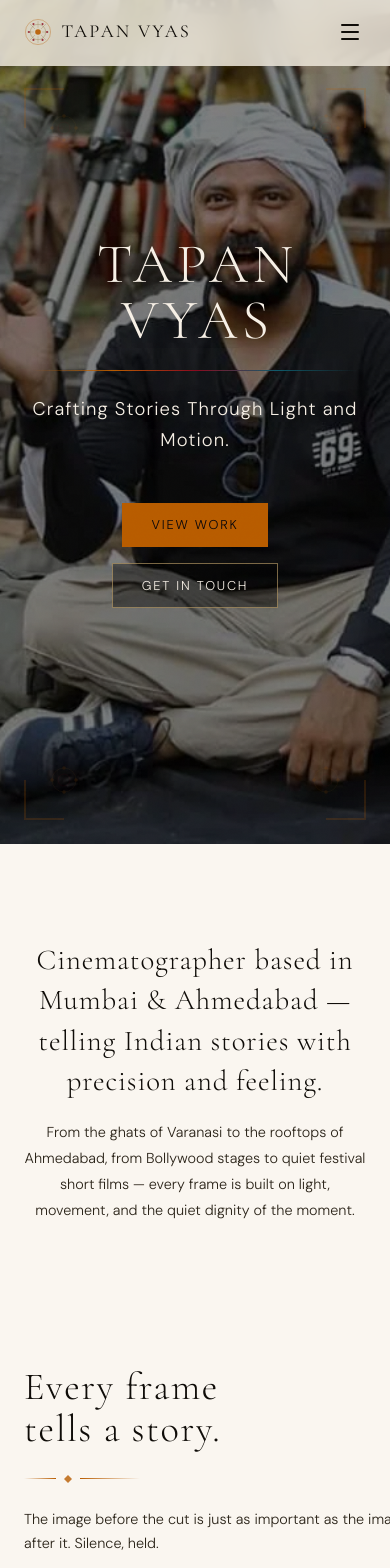
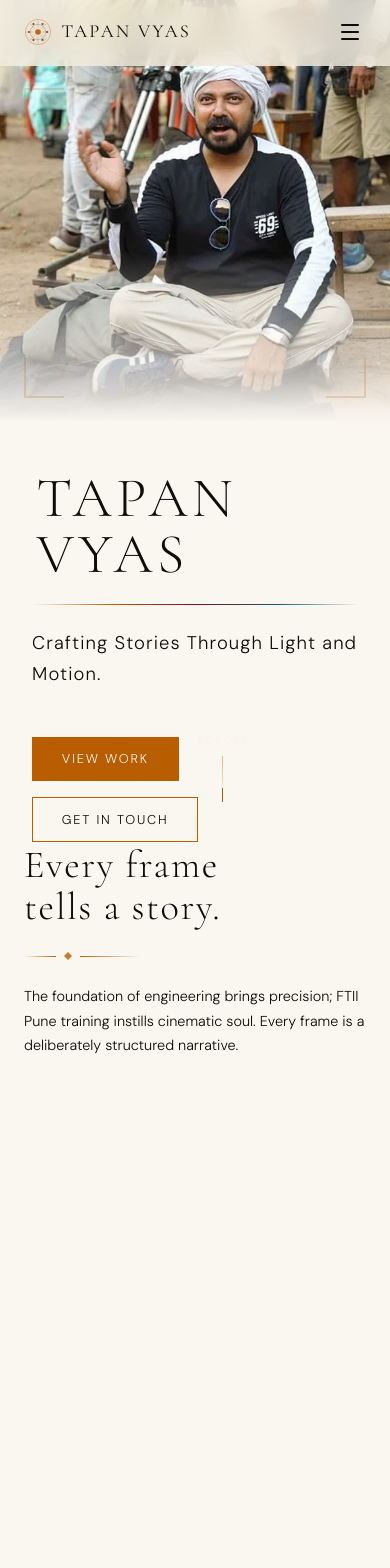
Before and after one commit to VP1107/cinematographer, a React (Vite) app: page / in a window 390 px wide. Shown: the top 1568 px of the page. Built offline with nearby package versions, Linux system fonts and the light colour scheme; a web font is replaced by a local one.

Commit message:
Added introduction video

```diff
--- a/index.html
+++ b/index.html
@@ -58,9 +58,7 @@
     </noscript>
 
     <!-- ── Performance Optimizations ── -->
-
-
-    <!-- ── Inline critical CSS — prevent FOUC on first paint ── -->
+    <link rel="preload" as="image" href="/image.webp" />    <!-- ── Inline critical CSS — prevent FOUC on first paint ── -->
     <style>
       /* Ensure body background is set immediately — no white flash */
       *, *::before, *::after { box-sizing: border-box; margin: 0; padding: 0; }
--- a/src/components/sections/HeroSection.jsx
+++ b/src/components/sections/HeroSection.jsx
@@ -129,6 +129,79 @@ export default function HeroSection({
 
   return (
     <section className="hero-section" aria-label="Hero">
+      {/* ── Left Content (Text & Buttons) ── */}
+      <div className="hero-content">
+        <div className="hero-text-wrapper">
+          {/* Name */}
+          <div style={{ overflow: 'hidden' }}>
+            <motion.h1
+              initial={{ opacity: 0, y: 30 }}
+              animate={{ opacity: 1, y: 0 }}
+              transition={{ delay: 0, duration: 0.8, ease: [0.16, 1, 0.3, 1] }}
+              className="hero-title"
+            >
+              {name}
+            </motion.h1>
+          </div>
+
+          {/* Saffron → crimson → teal gradient rule */}
+          <motion.div
+            initial={{ scaleX: 0, opacity: 0 }}
+            animate={{ scaleX: 1, opacity: 1 }}
+            transition={{ delay: 0.3, duration: 0.8, ease: [0.16, 1, 0.3, 1] }}
+            className="hero-divider"
+            aria-hidden="true"
+          />
+
+          {/* Tagline */}
+          <motion.p
+            initial={{ opacity: 0, y: 16 }}
+            animate={{ opacity: 1, y: 0 }}
+            transition={{ delay: 0.4, duration: 0.8, ease: [0.22, 1, 0.36, 1] }}
+            className="hero-tagline"
+          >
+            {tagline}
+          </motion.p>
+
+          {/* CTA buttons */}
+          <motion.div
+            initial={{ opacity: 0, y: 12 }}
+            animate={{ opacity: 1, y: 0 }}
+            transition={{ delay: 0.6, duration: 0.7, ease: [0.22, 1, 0.36, 1] }}
+            className="hero-buttons"
+          >
+            <Link
+              to="/portfolio"
+              className="btn-primary"
+              onMouseEnter={(e) => {
+                e.currentTarget.style.background = 'var(--saffron-dim)';
+                e.currentTarget.style.color = 'var(--white)';
+              }}
+              onMouseLeave={(e) => {
+                e.currentTarget.style.background = 'var(--saffron)';
+                e.currentTarget.style.color = 'var(--black)';
+              }}
+            >
+              View Work
+            </Link>
+            <Link
+              to="/contact"
+              className="btn-secondary"
+              onMouseEnter={(e) => {
+                e.currentTarget.style.background = 'var(--black)';
+                e.currentTarget.style.color = 'var(--white)';
+              }}
+              onMouseLeave={(e) => {
+                e.currentTarget.style.background = 'transparent';
+                e.currentTarget.style.color = 'var(--white)';
+              }}
+            >
+              Get in Touch
+            </Link>
+          </motion.div>
+        </div>
+      </div>
+
       {/* ── Right Media (Video/Image) ── */}
       <div className="hero-media">
         <div className="hero-media-inner">
@@ -187,78 +260,7 @@ export default function HeroSection({
         </div>
       </div>
 
-      {/* ── Left Content (Text & Buttons) ── */}
-      <div className="hero-content">
-        <div className="hero-text-wrapper">
-          {/* Name */}
-          <div style={{ overflow: 'hidden' }}>
-            <motion.h1
-              initial={{ opacity: 0, y: 60 }}
-              animate={{ opacity: 1, y: 0 }}
-              transition={{ delay: 0.5, duration: 1, ease: [0.16, 1, 0.3, 1] }}
-              className="hero-title"
-            >
-              {name}
-            </motion.h1>
-          </div>
 
-          {/* Saffron → crimson → teal gradient rule */}
-          <motion.div
-            initial={{ scaleX: 0, opacity: 0 }}
-            animate={{ scaleX: 1, opacity: 1 }}
-            transition={{ delay: 1.1, duration: 0.9, ease: [0.16, 1, 0.3, 1] }}
-            className="hero-divider"
-            aria-hidden="true"
-          />
-
-          {/* Tagline */}
-          <motion.p
-            initial={{ opacity: 0, y: 16 }}
-            animate={{ opacity: 1, y: 0 }}
-            transition={{ delay: 1.3, duration: 0.8, ease: [0.22, 1, 0.36, 1] }}
-            className="hero-tagline"
-          >
-            {tagline}
-          </motion.p>
-
-          {/* CTA buttons */}
-          <motion.div
-            initial={{ opacity: 0, y: 12 }}
-            animate={{ opacity: 1, y: 0 }}
-            transition={{ delay: 1.9, duration: 0.7, ease: [0.22, 1, 0.36, 1] }}
-            className="hero-buttons"
-          >
-            <Link
-              to="/portfolio"
-              className="btn-primary"
-              onMouseEnter={(e) => {
-                e.currentTarget.style.background = 'var(--saffron-dim)';
-                e.currentTarget.style.color = '#f7f0e6';
-              }}
-              onMouseLeave={(e) => {
-                e.currentTarget.style.background = 'var(--saffron)';
-                e.currentTarget.style.color = '#06050a';
-              }}
-            >
-              View Work
-            </Link>
-            <Link
-              to="/contact"
-              className="btn-secondary"
-              onMouseEnter={(e) => {
-                e.currentTarget.style.borderColor = 'var(--gold)';
-                e.currentTarget.style.color = 'var(--gold-light)';
-              }}
-              onMouseLeave={(e) => {
-                e.currentTarget.style.borderColor = 'rgba(200,169,110,0.45)';
-                e.currentTarget.style.color = '#f7f0e6';
-              }}
-            >
-              Get in Touch
-            </Link>
-          </motion.div>
-        </div>
-      </div>
 
       {/* ── Scroll indicator ── */}
       <ScrollIndicator />
@@ -270,9 +272,8 @@ export default function HeroSection({
           width: 100%;
           height: 100dvh;
           min-height: 560px;
-          display: flex;
-          align-items: center;
-          justify-content: center;
+          display: grid;
+          grid-template-columns: 1fr 1fr;
           background: var(--black);
           overflow: hidden;
         }
@@ -282,22 +283,23 @@ export default function HeroSection({
           z-index: 3;
           display: flex;
           align-items: center;
-          justify-content: center;
-          text-align: center;
+          justify-content: flex-start;
+          text-align: left;
           width: 100%;
-          padding: var(--space-8);
+          padding: clamp(2rem, 5vw, 6rem);
         }
 
         .hero-text-wrapper {
-          max-width: 800px;
+          max-width: 600px;
           display: flex;
           flex-direction: column;
-          align-items: center;
+          align-items: flex-start;
         }
 
         .hero-media {
-          position: absolute;
-          inset: 0;
+          position: relative;
+          width: 100%;
+          height: 100%;
           z-index: 1;
         }
 
@@ -310,7 +312,7 @@ export default function HeroSection({
         .hero-media-gradient {
           position: absolute;
           inset: 0;
-          background: rgba(0, 0, 0, 0.5); /* Contrast overlay */
+          background: linear-gradient(90deg, var(--black) 0%, transparent 40%);
           z-index: 1;
         }
 
@@ -330,9 +332,8 @@ export default function HeroSection({
           letter-spacing: 0.08em;
           text-transform: uppercase;
           line-height: 1;
-          color: #f7f0e6;
+          color: var(--white);
           padding-left: 0.08em;
-          text-shadow: 0 2px 40px rgba(0,0,0,0.5);
         }
 
         .hero-divider {
@@ -349,9 +350,8 @@ export default function HeroSection({
           font-size: var(--text-lg);
           font-weight: 300;
           letter-spacing: 0.06em;
-          color: #f7f0e6;
+          color: var(--white);
           margin-bottom: 0.4rem;
-          text-shadow: 0 1px 15px rgba(0,0,0,0.8);
         }
 
         .hero-tagline-hindi {
@@ -366,7 +366,7 @@ export default function HeroSection({
           margin-top: 2.5rem;
           display: flex;
           gap: 1rem;
-          justify-content: center;
+          justify-content: flex-start;
           flex-wrap: wrap;
         }
 
@@ -375,7 +375,7 @@ export default function HeroSection({
           font-size: var(--text-sm);
           letter-spacing: 0.14em;
           text-transform: uppercase;
-          color: #06050a;
+          color: var(--black);
           background: var(--saffron);
           border: 1px solid var(--saffron);
           padding: 0.65rem 1.8rem;
@@ -388,16 +388,35 @@ export default function HeroSection({
           font-size: var(--text-sm);
           letter-spacing: 0.14em;
           text-transform: uppercase;
-          color: #f7f0e6;
-          background: rgba(0, 0, 0, 0.4);
-          border: 1px solid rgba(200,169,110,0.6);
+          color: var(--white);
+          background: transparent;
+          border: 1px solid var(--saffron);
           padding: 0.65rem 1.8rem;
           text-decoration: none;
           transition: border-color 220ms ease, color 220ms ease, background 220ms ease;
         }
 
         .btn-secondary:hover {
-          background: rgba(0, 0, 0, 0.8);
+          background: var(--black);
+          color: var(--white);
+        }
+
+        @media (max-width: 768px) {
+          .hero-section {
+            grid-template-columns: 1fr;
+            grid-template-rows: 50vh 50vh;
+          }
+          .hero-content {
+            align-items: flex-start;
+            padding-top: 3rem;
+            order: 2;
+          }
+          .hero-media {
+            order: 1;
+          }
+          .hero-media-gradient {
+            background: linear-gradient(0deg, var(--black) 0%, transparent 40%);
+          }
         }
       `}</style>
     </section>
--- a/src/components/sections/StorytellingSection.jsx
+++ b/src/components/sections/StorytellingSection.jsx
@@ -22,23 +22,23 @@ const PANELS = [
     id: 'p1',
 
     english: 'Every frame\ntells a story.',
-    sub: 'The image before the cut is just as important as the image after it. Silence, held.',
+    sub: 'The foundation of engineering brings precision; FTII Pune training instills cinematic soul. Every frame is a deliberately structured narrative.',
     accent: 'var(--saffron)',
-    thumbnailUrl: './assets/every_frame_story.webp',
+    imageUrl: './assets/every_frame_story.webp',
   },
   {
     id: 'p2',
     english: 'Emotion through\nlighting.',
-    sub: 'A single shaft of afternoon light through a Rajasthani jharokha says more than dialogue.',
+    sub: 'Light doesn\'t just illuminate—it speaks. Whether it\'s the golden warmth in Love Ni Bhavai or the stark contrasts of Mijaaj, lighting shapes the psychological landscape of the scene.',
     accent: 'var(--crimson)',
-    images: ['./assets/emotion_lighting.webp', './assets/movement_cinema.webp'],
+    imageUrl: './assets/tapanvyas panel2.jpeg',
   },
   {
     id: 'p3',
     english: 'Movement through\ncinema.',
-    sub: 'The camera is not an observer — it is a participant. Every move has intention.',
+    sub: 'The camera is not an observer — it is a participant. Transitioning smoothly between raw realism and stylized elegance, every move has intention.',
     accent: 'var(--teal-light)',
-    isVideo: true,
+    imageUrl: './assets/tpanvyas panel 3.jpeg',
   },
 ];
 
@@ -60,7 +60,7 @@ export default function StorytellingSection() {
         scrollTrigger: {
           trigger: sectionRef.current,
           start: 'top top',
-          end: () => `+=${window.innerHeight * 2.5}`,
+          end: () => `+=${window.innerHeight * 3}`,
           scrub: 1,
           pin: true,
           anticipatePin: 1,
@@ -126,7 +126,7 @@ export default function StorytellingSection() {
             key={panel.id}
             ref={(el) => (panelRefs.current[i] = el)}
             style={{
-              width: panel.id === 'p2' ? '85vw' : '100vw',
+              width: '100vw',
               height: '100%',
               display: 'grid',
               gridTemplateColumns: '1fr 1fr',
@@ -192,7 +192,7 @@ export default function StorytellingSection() {
                   fontFamily: 'var(--font-body)',
                   fontSize: 'clamp(0.9rem, 1.4vw, 1rem)',
                   fontWeight: 300,
-                  color: 'var(--white-dim)',
+                  color: 'var(--white)',
                   lineHeight: 1.7,
                   maxWidth: '42ch',
                 }}
@@ -206,39 +206,16 @@ export default function StorytellingSection() {
             {/* Right: video or images */}
             <div
               className="panel-media"
-              style={{ height: 'clamp(240px, 50vh, 520px)' }}
+              style={{ height: '70vh', minHeight: '400px', width: '100%' }}
             >
-              {panel.isVideo ? (
-                <div style={{ position: 'relative', width: '100%', height: '100%', background: 'var(--gray-dark)' }}>
-                  <iframe
-                    src="https://player.vimeo.com/video/1193650792?context=Vimeo%5CController%5CApi%5CResources%5CVideoController.&h=5de6bdb106&s=13d152f15880ed6aa35bd22989283e93b3b9deaa_1779311419&title=0&byline=0&portrait=0&dnt=1"
-                    style={{ position: 'absolute', top: 0, left: 0, width: '100%', height: '100%' }}
-                    frameBorder="0"
-                    allow="autoplay; fullscreen"
-                  ></iframe>
-                </div>
-              ) : panel.images ? (
-                <div style={{ display: 'flex', gap: '1rem', height: '100%', alignItems: 'center', justifyContent: 'center' }}>
+              {panel.imageUrl && (
+                <div style={{ display: 'flex', width: '100%', height: '100%', alignItems: 'center', justifyContent: 'center' }}>
                   <img
-                    src={panel.images[0]}
-                    alt="Cinematography"
-                    style={{ flex: 1, width: '100%', height: '100%', minWidth: 0, objectFit: 'contain', borderRadius: '4px', display: 'block' }}
-                  />
-                  <img
-                    src={panel.images[1]}
-                    alt="Emotion through lighting"
-                    style={{ flex: 1, width: '100%', height: '100%', minWidth: 0, objectFit: 'contain', borderRadius: '4px', display: 'block' }}
+                    src={panel.imageUrl}
+                    alt={panel.english.replace('\n', ' ')}
+                    style={{ width: '100%', height: '100%', objectFit: 'contain', borderRadius: '4px' }}
                   />
                 </div>
-              ) : (
-                <VideoPlaceholder
-                  thumbnailUrl={panel.thumbnailUrl}
-                  aspectRatio="16/9"
-                  accentColor={panel.accent}
-                  showPlay={false}
-                  imgStyle={{ objectFit: 'cover' }}
-                  style={{ height: '100%', borderRadius: '2px' }}
-                />
               )}
             </div>
           </div>
--- a/src/pages/Home.jsx
+++ b/src/pages/Home.jsx
@@ -20,61 +20,6 @@ const StorytellingSection = lazy(() =>
   import('../components/sections/StorytellingSection')
 );
 
-// ── Intro Section ─────────────────────────────────────────────
-function IntroSection() {
-  const ref = useScrollReveal({ delay: 0 });
-  return (
-    <section
-      style={{
-        padding: 'var(--space-24) 0',
-        background: 'var(--black)',
-      }}
-      aria-label="Introduction"
-    >
-      <div
-        className="container"
-        style={{
-          maxWidth: '680px',
-          marginInline: 'auto',
-          textAlign: 'center',
-        }}
-      >
-        <div ref={ref}>
-          <p
-            style={{
-              fontFamily: 'var(--font-display)',
-              fontSize: 'var(--text-2xl)',
-              fontWeight: 300,
-              letterSpacing: '0.03em',
-              lineHeight: 1.4,
-              color: 'var(--white)',
-              marginBottom: '1.2rem',
-            }}
-          >
-            Cinematographer based in Mumbai &amp; Ahmedabad —
-            telling Indian stories with precision and feeling.
-          </p>
-
-          <p
-            style={{
-              fontFamily: 'var(--font-body)',
-              fontSize: 'var(--text-base)',
-              fontWeight: 300,
-              color: 'var(--white-dim)',
-              lineHeight: 1.8,
-              marginInline: 'auto',
-            }}
-          >
-            From the ghats of Varanasi to the rooftops of Ahmedabad,
-            from Bollywood stages to quiet festival short films —
-            every frame is built on light, movement, and the quiet
-            dignity of the moment.
-          </p>
-        </div>
-      </div>
-    </section>
-  );
-}
 
 // ── Selected Projects Section ─────────────────────────────────
 function SelectedProjectCard({ project, index }) {
@@ -281,7 +226,7 @@ function CTASection() {
             marginInline: 'auto',
           }}
         >
-          Let's create something cinematic together.
+          Bring your story to the screen with award-winning vision.
         </h2>
 
         <Link
@@ -326,7 +271,6 @@ export default function Home() {
   return (
     <>
       <HeroSection />
-      <IntroSection />
       <Suspense fallback={
         <div style={{ height: '100dvh', background: 'var(--black)' }} />
       }>
```
Also changed, not shown: src/components/layout/SmoothScrollProvider.jsx (+3 -5 lines), src/pages/About.jsx (+103 -0 lines), public/assets/tapanvyas panel2.jpeg (added), public/assets/tpanvyas panel 3.jpeg (added).
